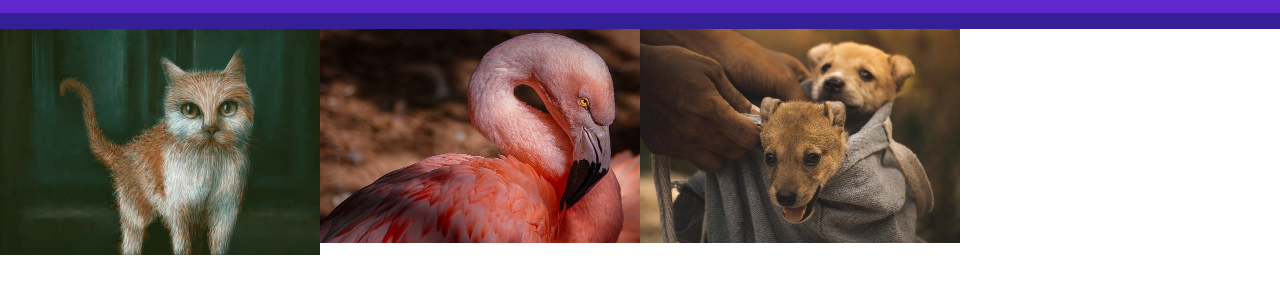
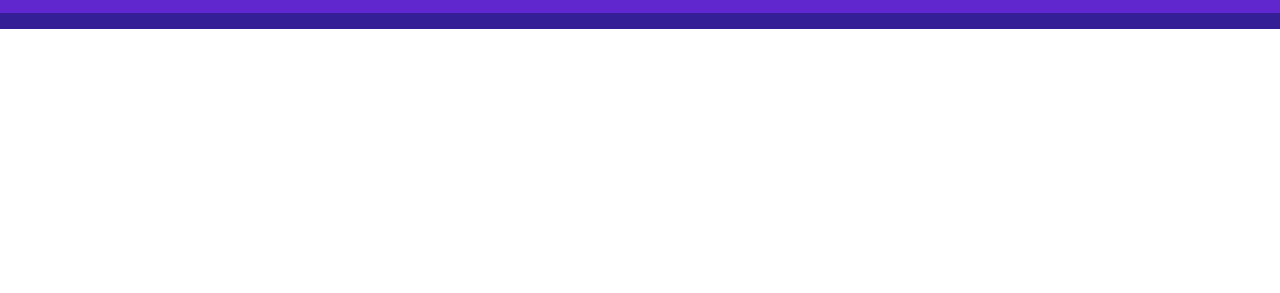
Before and after one commit to paintingforfun/JQuery_conjunto_ebac, a plain HTML site: page index.html in a window 1280 px wide. Shown: the part 57-350 px from the top of the page. Drawn offline with nearby package versions, Linux system fonts and the light colour scheme.

Commit message:
retirando imagem base

```diff
--- a/index.html
+++ b/index.html
@@ -24,24 +24,7 @@
         <button id="btn-cancelar" type="reset">Cancelar</button>
     </form>
     <ul>
-        <li>
-            <img src="./images/foto1.jpg" alt="pintura de gato">
-            <div class="overlay-img">
-                <a href="./images/foto1.jpg" title="Ver imagem em tamanho real" target="_blank">Ver imagem em tamanho real</a>
-            </div>
-        </li>
-        <li>
-            <img src="./images/foto2.jpg" alt="pintura de gato">
-            <div class="overlay-img">
-                <a href="./images/foto2.jpg" title="Ver imagem em tamanho real" target="_blank">Ver imagem em tamanho real</a>
-            </div>
-        </li>
-        <li>
-            <img src="./images/foto3.jpg" alt="pintura de gato">
-            <div class="overlay-img">
-                <a href="./images/foto3.jpg" title="Ver imagem em tamanho real" target="_blank">Ver imagem em tamanho real</a>
-            </div>
-        </li>
+
     </ul>
     <script src="https://code.jquery.com/jquery-3.7.0.min.js"></script>
     <script src="./main.js"></script>
```
